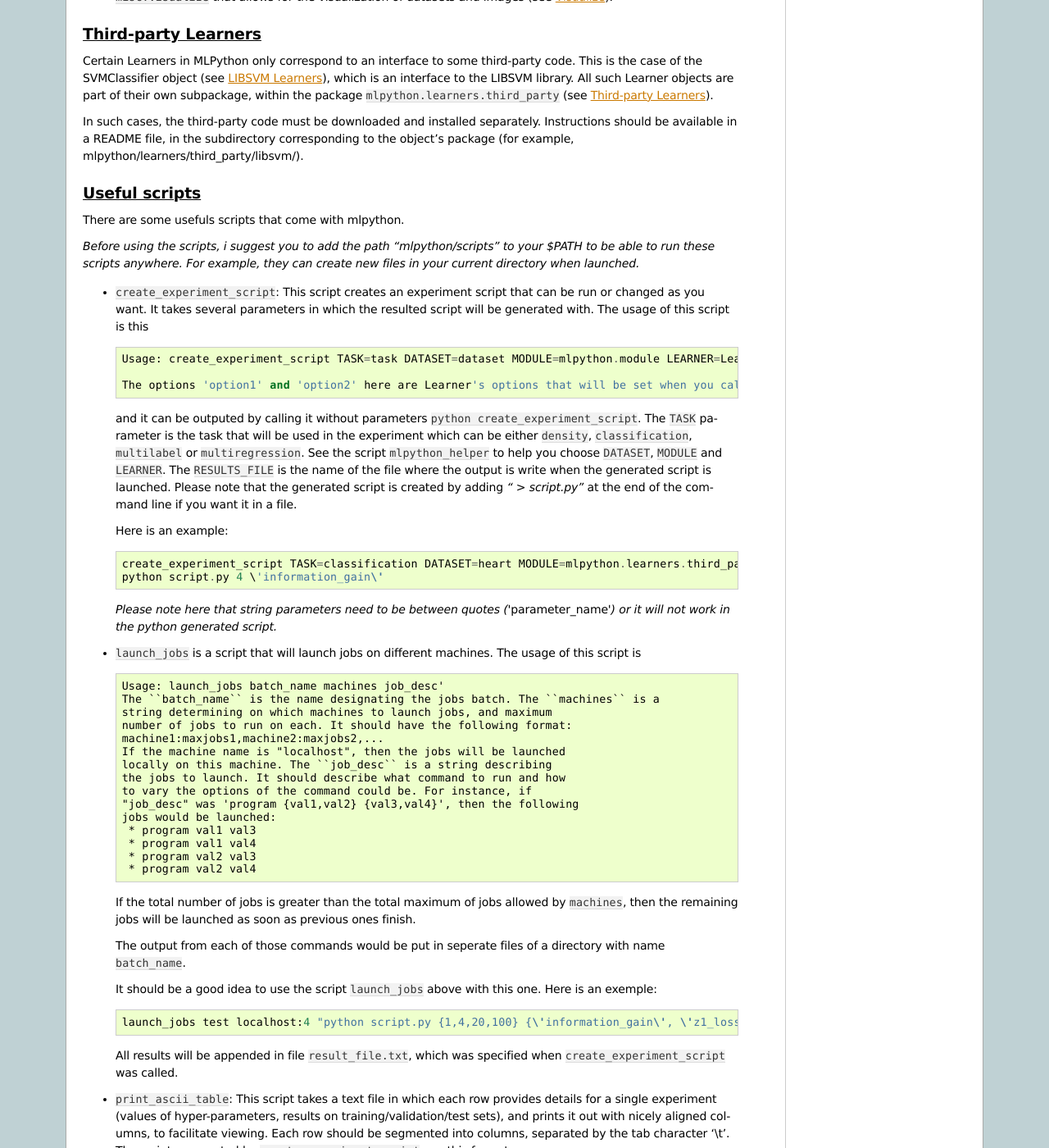
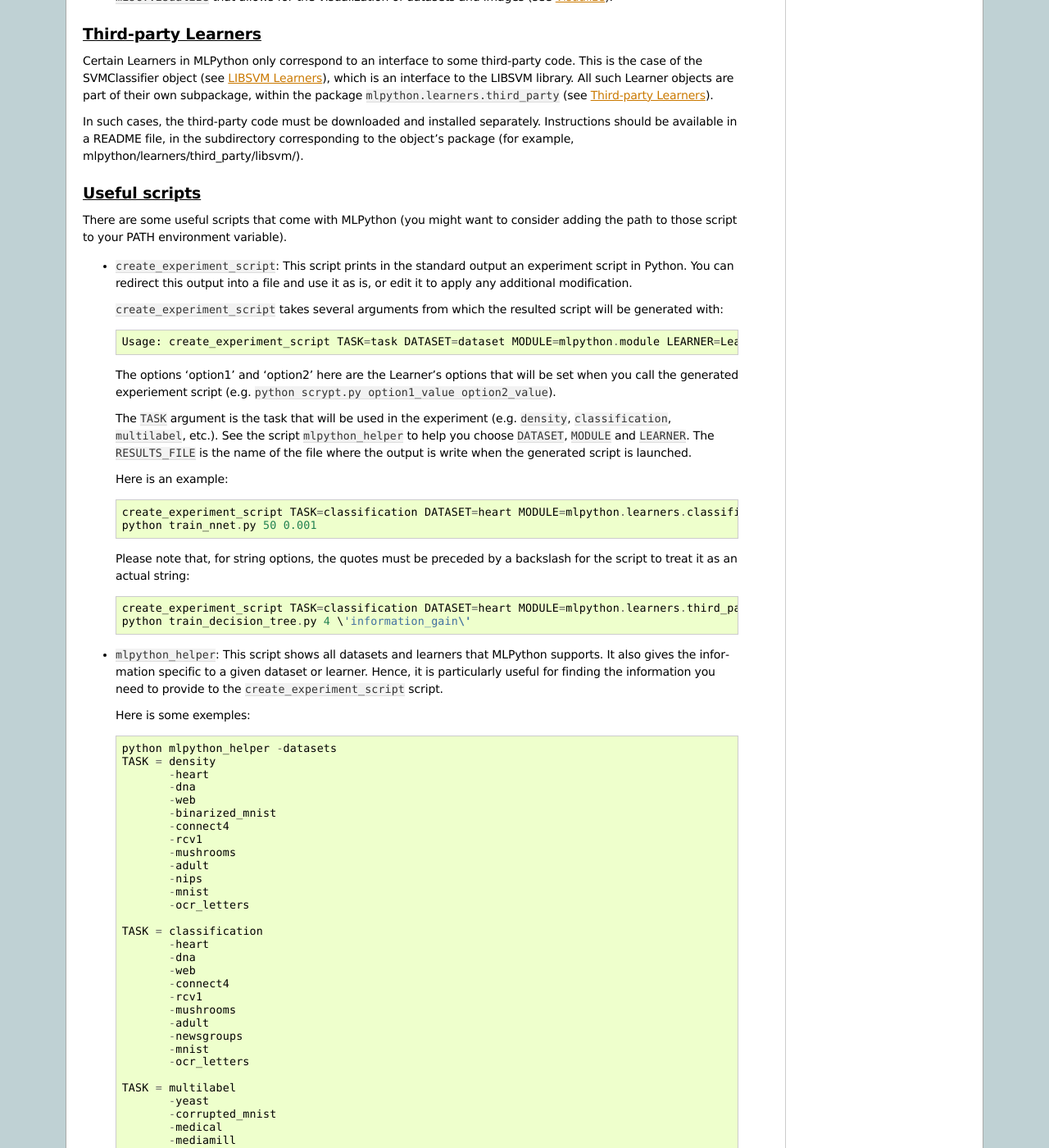
Before and after one commit to AmirHooshangi/mlpython, a Sphinx documentation site: the page built from doc/tutorial.txt, in a window 1280 px wide and 1400 px high, scrolled down 7565 px. Shown: the whole window at 82% size. Built offline with Sphinx 7.4.7, drawn with Linux system fonts in a browser that asks for light colours; formulas are drawn with MathJax 3; some of the changed text lies outside the part shown.

Commit message:
Changes made during meeting with Guillaume and David - modif to the doc - made sparse=False the default for libsvm_load - small corrections to create_experiment_script

```diff
--- a/doc/install.txt
+++ b/doc/install.txt
@@ -18,7 +18,7 @@
 for a very quick-and-dirty presentation, see
 http://mercurial.selenic.com/wiki/QuickStart).  Mercurial is available
 through its advanced packaging tool on Ubuntu (``sudo apt-get
-mercurial``) or through MacPorts on Mac OS X (``sudo port install
+install mercurial``) or through MacPorts on Mac OS X (``sudo port install
 mercurial``).
 
 Required libraries
@@ -34,7 +34,7 @@
 Installing these libraries on Ubuntu is straightforward, using its advanced packaging tool: ::
 
    sudo apt-get install liblapack-dev python-dev python-numpy
-   sudo apt-get python-scipy ipython python-matplotlib
+   sudo apt-get install python-scipy ipython python-matplotlib
 
 For Mac OS X, you can follow the instructions given here http://sublimated.wordpress.com/2009/01/20/how-to-install-matplotlib-and-scipy-using-macports/.
 
--- a/doc/tutorial.txt
+++ b/doc/tutorial.txt
@@ -492,108 +492,46 @@
 Useful scripts
 ----------------
 
-There are some usefuls scripts that come with mlpython.
+There are some useful scripts that come with MLPython (you might want
+to consider adding the path to those script to your PATH environment
+variable).
 
-*Before using the scripts, i suggest you to add the path
-"mlpython/scripts" to your $PATH to be able to run these scripts anywhere. For
-example,  they can create new files in your current directory when launched.*
+* ``create_experiment_script``: This script prints in the standard output
+  an experiment script in Python. You can redirect this output into a file
+  and use it as is, or edit it to apply any additional modification.
 
-* ``create_experiment_script``: This script creates an experiment
-  script that can be run or changed as you want. It takes several
-  parameters in which the resulted script will be generated with. The
-  usage of this script is this ::
+  ``create_experiment_script`` takes several arguments from which the
+  resulted script will be generated with: ::
 
    Usage: create_experiment_script TASK=task DATASET=dataset MODULE=mlpython.module LEARNER=Learner RESULTS_FILE=result_file [EARLY_STOPPING=option_es BEG=1 INCR=1 END=500 LOOK_AHEAD=10 [EARLY_STOPPING_COST_ID=0] ] [KFOLD=5] [option1 option2]
 
-   The options 'option1' and 'option2' here are Learner's options that will be set when you call your script. For example: python scrypt.py option1_value option2_value
+  The options 'option1' and 'option2' here are the Learner's options
+  that will be set when you call the generated experiement script (e.g.
+  ``python scrypt.py option1_value option2_value``).
 
-  and it can be outputed by calling
-  it without parameters ``python create_experiment_script``. The
-  ``TASK`` parameter is the task that will be used in the experiment
-  which can be either ``density``, ``classification``, ``multilabel``
-  or ``multiregression``. See the script ``mlpython_helper`` to help
-  you choose ``DATASET``, ``MODULE`` and ``LEARNER``. The
-  ``RESULTS_FILE`` is the name of the file where the output is write
-  when the generated script is launched. Please note that the
-  generated script is created by adding *" > script.py"* at the end of
-  the command line if you want it in a file.
+  The ``TASK`` argument is the task that will be used in the
+  experiment (e.g. ``density``, ``classification``, ``multilabel``,
+  etc.).  See the script ``mlpython_helper`` to help you choose
+  ``DATASET``, ``MODULE`` and ``LEARNER``. The ``RESULTS_FILE`` is the
+  name of the file where the output is write when the generated script
+  is launched.
 
   Here is an example: ::
 
-     create_experiment_script TASK=classification DATASET=heart MODULE=mlpython.learners.third_party.milk.classification LEARNER=TreeClassifier RESULTS_FILE=result_file.txt min_split criterion > script.py
-     python script.py 4 \'information_gain\'
+     create_experiment_script TASK=classification DATASET=heart MODULE=mlpython.learners.classification LEARNER=NNet RESULTS_FILE=result_file.txt n_stages learning_rate > train_nnet.py
+     python train_nnet.py 50 0.001
 
-  *Please note here that string parameters need to be between
-  quotes (*\'parameter_name\'*) or it will not work in the python
-  generated script.*
+  Please note that, for string options, the quotes must be preceded by
+  a backslash for the script to treat it as an actual string: ::
 
-* ``launch_jobs`` is a script that will launch jobs on different
-  machines. The usage of this script is ::
-
-   Usage: launch_jobs batch_name machines job_desc'
-   The ``batch_name`` is the name designating the jobs batch. The ``machines`` is a
-   string determining on which machines to launch jobs, and maximum
-   number of jobs to run on each. It should have the following format:
-   machine1:maxjobs1,machine2:maxjobs2,...
-   If the machine name is "localhost", then the jobs will be launched
-   locally on this machine. The ``job_desc`` is a string describing
-   the jobs to launch. It should describe what command to run and how
-   to vary the options of the command could be. For instance, if
-   "job_desc" was 'program {val1,val2} {val3,val4}', then the following
-   jobs would be launched:
-    * program val1 val3
-    * program val1 val4
-    * program val2 val3
-    * program val2 val4
-
-  If the total number of jobs is greater than the total maximum of
-  jobs allowed by ``machines``, then the remaining jobs will be launched
-  as soon as previous ones finish.
-
-  The output from each of those commands would be put in seperate files
-  of a directory with name ``batch_name``.
-
-  It should be a good idea to use the script ``launch_jobs`` above with
-  this one. Here is an exemple: ::
-
-   launch_jobs test localhost:4 "python script.py {1,4,20,100} {\'information_gain\', \'z1_loss\'}"
-
-  All results will be appended in file ``result_file.txt``, which was
-  specified when ``create_experiment_script`` was called.
-
-* ``print_ascii_table``: This script takes a text file in which each
-  row provides details for a single experiment (values of
-  hyper-parameters, results on training/validation/test sets), and
-  prints it out with nicely aligned columns, to facilitate
-  viewing. Each row should be segmented into columns, separated by the
-  tab character '\\t'. The scripts generated by ``create_experiment_script``
-  use this format.
-
-  Continuing our previous example, we can look at the results in ``result_file.txt``
-  by running: ::
-
-   print_ascii_table result_file.txt
-
-  which will output something like this: ::
-
-          #1                  #2      #3              #4               #5
-   min_split           criterion  train1          valid1            test1
-           4  'information_gain'    0.06             0.3   0.310160427807
-           1  'information_gain'    0.04             0.3   0.310160427807
-           1           'z1_loss'    0.48  0.533333333333   0.919786096257
-           4           'z1_loss'    0.48  0.533333333333   0.919786096257
-          20  'information_gain'    0.18  0.266666666667   0.272727272727
-          20           'z1_loss'    0.48  0.533333333333   0.919786096257
-         100  'information_gain'    0.48  0.533333333333   0.919786096257
-         100           'z1_loss'    0.48  0.533333333333   0.919786096257
+     create_experiment_script TASK=classification DATASET=heart MODULE=mlpython.learners.third_party.milk.classification LEARNER=TreeClassifier RESULTS_FILE=result_file.txt min_split criterion > train_decision_tree.py
+     python train_decision_tree.py 4 \'information_gain\'
 
 * ``mlpython_helper``: This script shows all datasets and learners
-  that mlpython owns. It also gives the information of the dataset or
-  learner given by the user. The usage of this script is ::
-
-   Usage:
-     mlpython_helper -datasets [dataset] or
-     mlpython_helper -learners [object]
+  that MLPython supports. It also gives the information specific to a
+  given dataset or learner. Hence, it is particularly useful for
+  finding the information you need to provide to the
+  ``create_experiment_script`` script.
 
   Here is some exemples: ::
 
@@ -699,6 +637,76 @@
 
       * ``'targets'``
 
+* ``launch_jobs`` is a script that will launch jobs on different
+  machines. The usage of this script is ::
+
+   Usage: launch_jobs batch_name machines job_desc'
+
+  The ``batch_name`` is the name designating the jobs batch. The
+  ``machines`` is a string determining on which machines to launch
+  jobs, and maximum number of jobs to run on each. It should have the
+  following format: ::
+
+    machine1:maxjobs1,machine2:maxjobs2,...
+
+  You need to be able to connect to those machines via ssh (without
+  having to enter a password), and your home directory should be
+  accessible on those machines.
+
+  If the machine name is "localhost", then the jobs will be launched
+  locally on this machine. The ``job_desc`` is a string describing
+  the jobs to launch. It should describe what command to run and how
+  to vary the options of the command could be. For instance, if
+  "job_desc" was 'program {val1,val2} {val3,val4}', then the following
+  jobs would be launched: ::
+
+    program val1 val3
+    program val1 val4
+    program val2 val3
+    program val2 val4
+
+  If the total number of jobs is greater than the total maximum of
+  jobs allowed by ``machines``, then the remaining jobs will be launched
+  as soon as previous ones finish.
+
+  The output from each of those commands would be put in seperate files
+  of a directory with name ``batch_name``.
+
+  Going back to our previous example, ``launch_jobs`` could be used to
+  run the script ``train_nnet.py`` with many different settings of
+  hyper-parameters, to perform model selection: ::
+
+   launch_jobs test localhost:4 "python train_nnet.py {5,25,50} {0.01,0.001,0.0001}"
+
+  All results will be appended in file ``result_file.txt``, which was
+  specified when ``create_experiment_script`` was called.
+
+* ``print_ascii_table``: This script takes a text file in which each
+  row provides details for a single experiment (values of
+  hyper-parameters, results on training/validation/test sets), and
+  prints it out with nicely aligned columns, to facilitate
+  viewing. Each row should be segmented into columns, separated by the
+  tab character '\\t'. The experiment scripts generated by ``create_experiment_script``
+  use this format to create their results file.
+
+  Continuing our previous example, we can look at the results in ``result_file.txt``
+  by running: ::
+
+   print_ascii_table result_file.txt
+
+  which will output something like this: ::
+
+          #1                  #2      #3              #4               #5
+   min_split           criterion  train1          valid1            test1
+           4  'information_gain'    0.06             0.3   0.310160427807
+           1  'information_gain'    0.04             0.3   0.310160427807
+           1           'z1_loss'    0.48  0.533333333333   0.919786096257
+           4           'z1_loss'    0.48  0.533333333333   0.919786096257
+          20  'information_gain'    0.18  0.266666666667   0.272727272727
+          20           'z1_loss'    0.48  0.533333333333   0.919786096257
+         100  'information_gain'    0.48  0.533333333333   0.919786096257
+         100           'z1_loss'    0.48  0.533333333333   0.919786096257
+
 Before you leave
 ----------------
 
```
Also changed, not shown: 2 other files.
